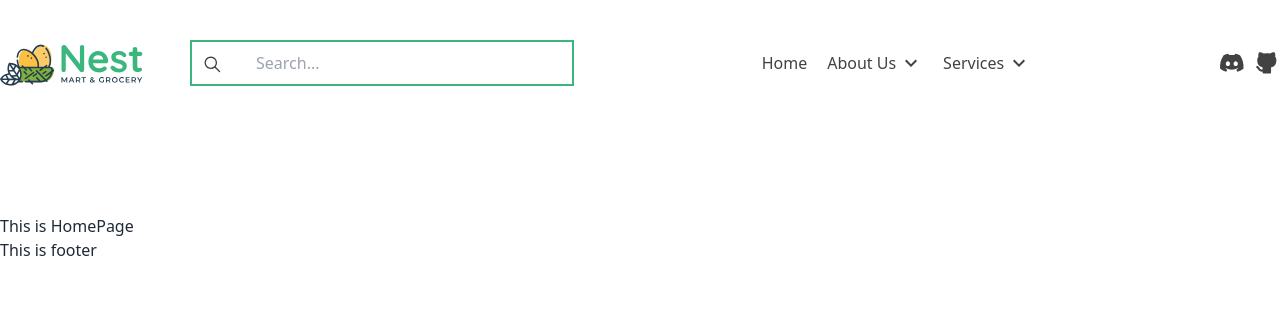
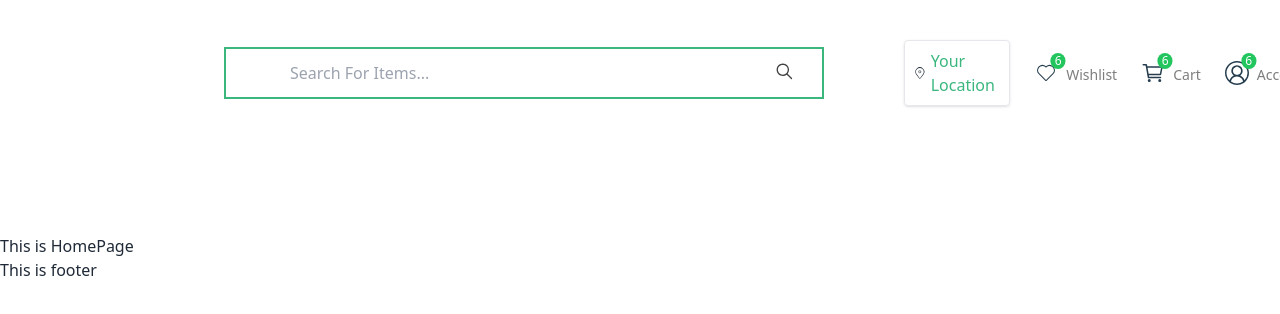
Before and after one commit to emonkhan500/E-Mart-Client, a React (Vite) app: page / in a window 1280 px wide. Shown: the top 314 px of the page. Built offline with nearby package versions, Linux system fonts and the light colour scheme.

Commit message:
nav 80% design complete

```diff
--- a/src/Shared/Nav/Nav.jsx
+++ b/src/Shared/Nav/Nav.jsx
@@ -1,276 +1,196 @@
 import React, { useState } from "react";
-import logo from "../../assets/logo.svg"
+import logo from "../../assets/logo.svg";
 
 // react icons
 import { IoIosArrowDown, IoIosSearch } from "react-icons/io";
-import { FaDiscord } from "react-icons/fa";
-import { TbBrandGithubFilled } from "react-icons/tb";
-import { CiMenuFries } from "react-icons/ci";
-import { MdDashboardCustomize, MdKeyboardArrowDown } from "react-icons/md";
+import { CiHeart, CiLocationOn, CiMenuFries } from "react-icons/ci";
+import { MdDashboardCustomize } from "react-icons/md";
 import { BsArrowRight } from "react-icons/bs";
 import { CgIfDesign } from "react-icons/cg";
 import { FaCubesStacked } from "react-icons/fa6";
+import { IoCartOutline } from "react-icons/io5";
+import { VscAccount } from "react-icons/vsc";
 
-const ResponsiveNavbar = () => {
+const Nav = () => {
   const [mobileAboutUsOpen, setMobileAboutUsOpen] = useState(false);
   const [mobileServiceOpen, setMobileServiceOpen] = useState(false);
   const [mobileSidebarOpen, setMobileSidebarOpen] = useState(false);
 
   return (
-    <nav className="flex items-center justify-between w-full relative h-auto mt-10 mb-32">
-      {/* logo */}
-      <div className="flex gap-10">
-      <img
-    src={logo}
-        alt="logo"
-        className="w-[150px] "
-      />
-      <div className="relative md:flex hidden">
-          <input
-            className=" w-96 py-1.5 pr-4 border-2 border-[#3BB77E] pl-16 outline-none "
-            placeholder="Search..."
-          />
-          <IoIosSearch className="absolute top-[14px] left-3 text-[#424242] text-[1.3rem]" />
-        </div>
-      </div>
-
-      {/* nav links */}
-      <ul className="items-center gap-[20px] text-[1rem] text-[#424242] md:flex hidden">
-        <li className="transition-all duration-500 cursor-pointer hover:text-[#3B9DF8] capitalize">
-          home
-        </li>
-
-        {/* about us mega menu */}
-        <li className=" transition-all duration-500 cursor-pointer hover:text-[#3B9DF8] capitalize flex items-center gap-[3px] group relative">
-          about us
-          <MdKeyboardArrowDown className="text-[1.5rem] text-[#424242] group-hover:text-[#3B9DF8] transition-all duration-500 group-hover:rotate-[180deg]" />
-          <article className="p-6 bg-white rounded-md boxShadow w-[500px] absolute top-[40px] z-[-1] left-[-100px] group-hover:translate-y-0 translate-y-[-20px] group-hover:opacity-100 opacity-0 group-hover:z-30 transition-all duration-300">
-            <div className="grid grid-cols-2">
-              <ul className="flex flex-col gap-[7px] text-[#424242]">
-                <li className="flex items-center gap-[7px] hover:text-[#3B9DF8] transition-all duration-300">
-                  <BsArrowRight className="text-[#424242] text-[0.9rem]" />{" "}
-                  Company Details
-                </li>
-                <li className="flex items-center gap-[7px] hover:text-[#3B9DF8] transition-all duration-300">
-                  <BsArrowRight className="text-[#424242] text-[0.9rem]" />
-                  Company Location
-                </li>
-                <li className="flex items-center gap-[7px] hover:text-[#3B9DF8] transition-all duration-300">
-                  <BsArrowRight className="text-[#424242] text-[0.9rem]" />
-                  Team Members
-                </li>
-                <li className="flex items-center gap-[7px] hover:text-[#3B9DF8] transition-all duration-300">
-                  <BsArrowRight className="text-[#424242] text-[0.9rem]" />{" "}
-                  Office Tour
-                </li>
-              </ul>
-
-              <div className="flex flex-col gap-[10px] border-l border-[#e5eaf2] pl-[30px]">
-                <div className="flex items-center gap-[10px] text-[1rem] text-[#424242]">
-                  <MdDashboardCustomize className="bg-blue-200 text-blue-900 p-1.5 rounded-full text-[2rem]" />
-                  Full Customize
-                </div>
-
-                <div className="flex items-center gap-[10px] text-[1rem] text-[#424242]">
-                  <CgIfDesign className="bg-orange-200 text-orange-800 p-1.5 rounded-full text-[2rem]" />
-                  Modern Design
-                </div>
-
-                <div className="flex items-center gap-[10px] text-[1rem] text-[#424242]">
-                  <FaCubesStacked className="bg-yellow-200 text-yellow-800 p-1.5 rounded-full text-[2rem]" />
-                  Well Stacktured
-                </div>
-              </div>
-            </div>
-
-
-          </article>
-        </li>
-
-        {/* service mega menu */}
-        <li className="transition-all duration-500 cursor-pointer hover:text-[#3B9DF8] capitalize group relative flex items-center gap-[3px]">
-          services
-          <MdKeyboardArrowDown className="text-[1.5rem] text-[#424242] group-hover:text-[#3B9DF8] transition-all duration-500 group-hover:rotate-[180deg]" />
-          <article className="p-6 bg-white rounded-md w-[500px] absolute top-[40px] z-[-1] left-[-150px] group-hover:translate-y-0 translate-y-[-20px] group-hover:opacity-100 opacity-0 group-hover:z-30 transition-all duration-300">
-            <div className="grid grid-cols-2">
-              <ul className="flex flex-col gap-[7px] text-[#424242]">
-                <li className="flex items-center gap-[7px] hover:text-[#3B9DF8] transition-all duration-300">
-                  <BsArrowRight className="text-[#424242] text-[0.9rem]" />{" "}
-                  Company Details
-                </li>
-                <li className="flex items-center gap-[7px] hover:text-[#3B9DF8] transition-all duration-300">
-                  <BsArrowRight className="text-[#424242] text-[0.9rem]" />
-                  Company Location
-                </li>
-                <li className="flex items-center gap-[7px] hover:text-[#3B9DF8] transition-all duration-300">
-                  <BsArrowRight className="text-[#424242] text-[0.9rem]" />
-                  Team Members
-                </li>
-                <li className="flex items-center gap-[7px] hover:text-[#3B9DF8] transition-all duration-300">
-                  <BsArrowRight className="text-[#424242] text-[0.9rem]" />{" "}
-                  Office Tour
-                </li>
-              </ul>
-
-              <div className="flex flex-col gap-[10px] border-l border-[#e5eaf2] pl-[30px]">
-                <div className="flex items-center gap-[10px] text-[1rem] text-[#424242]">
-                  <MdDashboardCustomize className="bg-blue-200 text-blue-900 p-1.5 rounded-full text-[2rem]" />
-                  Full Customize
-                </div>
-
-                <div className="flex items-center gap-[10px] text-[1rem] text-[#424242]">
-                  <CgIfDesign className="bg-orange-200 text-orange-800 p-1.5 rounded-full text-[2rem]" />
-                  Modern Design
-                </div>
-
-                <div className="flex items-center gap-[10px] text-[1rem] text-[#424242]">
-                  <FaCubesStacked className="bg-yellow-200 text-yellow-800 p-1.5 rounded-full text-[2rem]" />
-                  Well Stacktured
-                </div>
-              </div>
-            </div>
-
-
-          </article>
-        </li>
-      </ul>
-
-      <div className="flex items-center gap-[10px]">
-        <FaDiscord className="text-[1.6rem] text-[#424242] cursor-pointer hover:text-[#3B9DF8] transition-all duration-500 " />
-        <TbBrandGithubFilled className="text-[1.6rem] text-[#424242] cursor-pointer hover:text-[#3B9DF8] transition-all duration-500" />
-
+    <nav className=" flex items-center gap-8 lg:gap-20 mx-auto  h-auto mt-10 mb-32">
+      {/* small menu */}
+      <div>
         <CiMenuFries
-          className="text-[1.6rem] text-[#424242]c cursor-pointer md:hidden flex"
+          className="text-[1.6rem]  md:pl-0 text-[#424242]c cursor-pointer md:hidden flex"
           onClick={() => setMobileSidebarOpen(!mobileSidebarOpen)}
         />
       </div>
 
-      {/* mobile sidebar */}
-      <aside
-        className={` ${
-          mobileSidebarOpen
-            ? "translate-x-0 opacity-100 z-20"
-            : "translate-x-[200px] opacity-0 z-[-1]"
-        } md:hidden bg-white boxShadow p-4 text-center absolute top-[55px] right-0 sm:w-[300px] w-full rounded-md transition-all duration-300`}
-      >
-        <ul className="items-start gap-[20px] text-[1rem] text-gray-600 flex flex-col">
-          <li className="hover:text-[#3B9DF8] group transition-all duration-500 cursor-pointer capitalize flex items-center gap-[10px]">
-            Home
-          </li>
+      {/* logo */}
 
-          <li
-            onClick={() => setMobileAboutUsOpen(!mobileAboutUsOpen)}
-            className="hover:text-[#3B9DF8] group transition-all duration-500 cursor-pointer capitalize flex items-center gap-[10px]"
-          >
-            About Us
-            <IoIosArrowDown
-              className={`${
-                mobileAboutUsOpen ? "rotate-[180deg]" : "rotate-0"
-              } text-gray-600 group-hover:text-[#3B9DF8] transition-all duration-300`}
-            />
-          </li>
-
-          {/* about us mega menu */}
-          <div
-            className={`${
-              mobileAboutUsOpen ? "block" : "hidden"
-            } group font-[500] ml-6`}
-          >
-            <ul className="flex flex-col gap-[7px] text-[#424242]">
-              <li className="flex items-center gap-[7px] hover:text-[#3B9DF8] transition-all duration-300">
-                <BsArrowRight className="text-[#424242] text-[0.9rem]" />{" "}
-                Company Details
-              </li>
-              <li className="flex items-center gap-[7px] hover:text-[#3B9DF8] transition-all duration-300">
-                <BsArrowRight className="text-[#424242] text-[0.9rem]" />
-                Company Location
-              </li>
-              <li className="flex items-center gap-[7px] hover:text-[#3B9DF8] transition-all duration-300">
-                <BsArrowRight className="text-[#424242] text-[0.9rem]" />
-                Team Members
-              </li>
-              <li className="flex items-center gap-[7px] hover:text-[#3B9DF8] transition-all duration-300">
-                <BsArrowRight className="text-[#424242] text-[0.9rem]" /> Office
-                Tour
-              </li>
-            </ul>
-
-            <div className="flex flex-col gap-[10px] mt-4">
-              <div className="flex items-center gap-[10px] text-[1rem] text-[#424242]">
-                <MdDashboardCustomize className="bg-blue-200 text-blue-900 p-1.5 rounded-full text-[2rem]" />
-                Full Customize
+      <div className="">
+      <img src={logo} alt="logo" className="w-32 md:w-[150px] lg:w-[200px] lg:pr-16" />
       </div>
 
-              <div className="flex items-center gap-[10px] text-[1rem] text-[#424242]">
-                <CgIfDesign className="bg-orange-200 text-orange-800 p-1.5 rounded-full text-[2rem]" />
-                Modern Design
+      <div className="">
+
+        <div className="relative md:flex items-center justify-center hidden">
+          <input
+            className=" md:w-[450px] lg:w-[600px] py-3 pr-4 border-2 border-[#3BB77E] lg:pl-16 outline-none "
+            placeholder="Search For Items..."
+          />
+          <IoIosSearch className="absolute top-[14px] md:left-[400px] lg:left-[550px] text-[#424242] text-[1.3rem]" />
+        </div>
+      </div>
+      {/* location icon div */}
+      <div className="flex items-center gap-2 md:gap-6">
+        <div className=" border rounded px-2 py-2 shadow hidden lg:flex gap-1 items-center justify-center ">
+          <CiLocationOn className="text-xl" />
+          <h1 className="text-[#3BB77E]">Your Location</h1>
+        </div>
+        {/*wishlist icon */}
+        <div className="flex gap-2 items-center justify-center">
+          <div className="indicator">
+            <span className="indicator-item rounded-full bg-green-500 text-xs px-1 text-white">
+              6
+            </span>
+            <button>
+              <CiHeart className="text-2xl font-extrabold text-[#253D4E] cursor-pointer hover:text-[#3B9DF8] transition-all duration-500 " />
+            </button>
+          </div>
+          <h1 className="mt-1 text-sm text-[#7E7E7E] hidden md:flex">Wishlist</h1>
         </div>
 
-              <div className="flex items-center gap-[10px] text-[1rem] text-[#424242]">
-                <FaCubesStacked className="bg-yellow-200 text-yellow-800 p-1.5 rounded-full text-[2rem]" />
-                Well Stacktured
+        {/* cart icon */}
+        <div className="flex gap-2 items-center justify-center">
+          <div className="indicator">
+            <span className="indicator-item rounded-full bg-green-500 text-xs px-1 text-white">
+              6
+            </span>
+            <button>
+              <IoCartOutline className="text-2xl font-extrabold text-[#253D4E] cursor-pointer hover:text-[#3B9DF8] transition-all duration-500 " />
+            </button>
           </div>
+          <h1 className="mt-1 text-sm text-[#7E7E7E] hidden md:flex">Cart</h1>
+        </div>
+
+        {/* account icon */}
+        <div className="  md:flex gap-2 items-center justify-center">
+          <div className="indicator">
+            <span className="indicator-item rounded-full bg-green-500 text-xs px-1 text-white">
+              6
+            </span>
+            <button>
+              <VscAccount className="text-2xl font-extrabold text-[#253D4E] cursor-pointer hover:text-[#3B9DF8] transition-all duration-500 " />
+            </button>
+          </div>
+          <h1 className="mt-1 text-sm text-[#7E7E7E] hidden md:flex">Account</h1>
         </div>
       </div>
 
-          <li
-            onClick={() => setMobileServiceOpen(!mobileServiceOpen)}
-            className="hover:text-[#3B9DF8] group transition-all duration-500 cursor-pointer capitalize flex items-center gap-[10px]"
-          >
-            Service
-            <IoIosArrowDown
-              className={`${
-                mobileServiceOpen ? "rotate-0" : "rotate-[180deg]"
-              } text-gray-600 group-hover:text-[#3B9DF8] transition-all duration-300`}
-            />
-          </li>
+      {/* mobile sidebar */}
 
-          {/* service mega menu */}
-          <div
-            className={`${
-              mobileServiceOpen ? "hidden" : "block"
-            } font-[500] ml-6`}
-          >
-            <ul className="flex flex-col gap-[7px] text-[#424242]">
-              <li className="flex items-center gap-[7px] hover:text-[#3B9DF8] transition-all duration-300">
-                <BsArrowRight className="text-[#424242] text-[0.9rem]" />{" "}
-                Company Details
-              </li>
-              <li className="flex items-center gap-[7px] hover:text-[#3B9DF8] transition-all duration-300">
-                <BsArrowRight className="text-[#424242] text-[0.9rem]" />
-                Company Location
-              </li>
-              <li className="flex items-center gap-[7px] hover:text-[#3B9DF8] transition-all duration-300">
-                <BsArrowRight className="text-[#424242] text-[0.9rem]" />
-                Team Members
-              </li>
-              <li className="flex items-center gap-[7px] hover:text-[#3B9DF8] transition-all duration-300">
-                <BsArrowRight className="text-[#424242] text-[0.9rem]" /> Office
-                Tour
-              </li>
-            </ul>
-
-            <div className="flex flex-col gap-[10px] mt-4">
-              <div className="flex items-center gap-[10px] text-[1rem] text-[#424242]">
-                <MdDashboardCustomize className="bg-blue-200 text-blue-900 p-1.5 rounded-full text-[2rem]" />
-                Full Customize
-              </div>
-
-              <div className="flex items-center gap-[10px] text-[1rem] text-[#424242]">
-                <CgIfDesign className="bg-orange-200 text-orange-800 p-1.5 rounded-full text-[2rem]" />
-                Modern Design
-              </div>
-
-              <div className="flex items-center gap-[10px] text-[1rem] text-[#424242]">
-                <FaCubesStacked className="bg-yellow-200 text-yellow-800 p-1.5 rounded-full text-[2rem]" />
-                Well Stacktured
-              </div>
-            </div>
-          </div>
-        </ul>
-      </aside>
     </nav>
   );
 };
 
-export default ResponsiveNavbar;
+export default Nav;
+
+// {/* nav links */}
+// <ul className="items-center gap-[20px] text-[1rem] text-[#424242] md:flex hidden">
+// <li className="transition-all duration-500 cursor-pointer hover:text-[#3B9DF8] capitalize">
+//   home
+// </li>
+
+// {/* about us mega menu */}
+// <li className=" transition-all duration-500 cursor-pointer hover:text-[#3B9DF8] capitalize flex items-center gap-[3px] group relative">
+//   about us
+//   <MdKeyboardArrowDown className="text-[1.5rem] text-[#424242] group-hover:text-[#3B9DF8] transition-all duration-500 group-hover:rotate-[180deg]" />
+//   <article className="p-6 bg-white rounded-md boxShadow w-[500px] absolute top-[40px] z-[-1] left-[-100px] group-hover:translate-y-0 translate-y-[-20px] group-hover:opacity-100 opacity-0 group-hover:z-30 transition-all duration-300">
+//     <div className="grid grid-cols-2">
+//       <ul className="flex flex-col gap-[7px] text-[#424242]">
+//         <li className="flex items-center gap-[7px] hover:text-[#3B9DF8] transition-all duration-300">
+//           <BsArrowRight className="text-[#424242] text-[0.9rem]" />{" "}
+//           Company Details
+//         </li>
+//         <li className="flex items-center gap-[7px] hover:text-[#3B9DF8] transition-all duration-300">
+//           <BsArrowRight className="text-[#424242] text-[0.9rem]" />
+//           Company Location
+//         </li>
+//         <li className="flex items-center gap-[7px] hover:text-[#3B9DF8] transition-all duration-300">
+//           <BsArrowRight className="text-[#424242] text-[0.9rem]" />
+//           Team Members
+//         </li>
+//         <li className="flex items-center gap-[7px] hover:text-[#3B9DF8] transition-all duration-300">
+//           <BsArrowRight className="text-[#424242] text-[0.9rem]" />{" "}
+//           Office Tour
+//         </li>
+//       </ul>
+
+//       <div className="flex flex-col gap-[10px] border-l border-[#e5eaf2] pl-[30px]">
+//         <div className="flex items-center gap-[10px] text-[1rem] text-[#424242]">
+//           <MdDashboardCustomize className="bg-blue-200 text-blue-900 p-1.5 rounded-full text-[2rem]" />
+//           Full Customize
+//         </div>
+
+//         <div className="flex items-center gap-[10px] text-[1rem] text-[#424242]">
+//           <CgIfDesign className="bg-orange-200 text-orange-800 p-1.5 rounded-full text-[2rem]" />
+//           Modern Design
+//         </div>
+
+//         <div className="flex items-center gap-[10px] text-[1rem] text-[#424242]">
+//           <FaCubesStacked className="bg-yellow-200 text-yellow-800 p-1.5 rounded-full text-[2rem]" />
+//           Well Stacktured
+//         </div>
+//       </div>
+//     </div>
+
+//   </article>
+// </li>
+
+// {/* service mega menu */}
+// <li className="transition-all duration-500 cursor-pointer hover:text-[#3B9DF8] capitalize group relative flex items-center gap-[3px]">
+//   services
+//   <MdKeyboardArrowDown className="text-[1.5rem] text-[#424242] group-hover:text-[#3B9DF8] transition-all duration-500 group-hover:rotate-[180deg]" />
+//   <article className="p-6 bg-white rounded-md w-[500px] absolute top-[40px] z-[-1] left-[-150px] group-hover:translate-y-0 translate-y-[-20px] group-hover:opacity-100 opacity-0 group-hover:z-30 transition-all duration-300">
+//     <div className="grid grid-cols-2">
+//       <ul className="flex flex-col gap-[7px] text-[#424242]">
+//         <li className="flex items-center gap-[7px] hover:text-[#3B9DF8] transition-all duration-300">
+//           <BsArrowRight className="text-[#424242] text-[0.9rem]" />{" "}
+//           Company Details
+//         </li>
+//         <li className="flex items-center gap-[7px] hover:text-[#3B9DF8] transition-all duration-300">
+//           <BsArrowRight className="text-[#424242] text-[0.9rem]" />
+//           Company Location
+//         </li>
+//         <li className="flex items-center gap-[7px] hover:text-[#3B9DF8] transition-all duration-300">
+//           <BsArrowRight className="text-[#424242] text-[0.9rem]" />
+//           Team Members
+//         </li>
+//         <li className="flex items-center gap-[7px] hover:text-[#3B9DF8] transition-all duration-300">
+//           <BsArrowRight className="text-[#424242] text-[0.9rem]" />{" "}
+//           Office Tour
+//         </li>
+//       </ul>
+
+//       <div className="flex flex-col gap-[10px] border-l border-[#e5eaf2] pl-[30px]">
+//         <div className="flex items-center gap-[10px] text-[1rem] text-[#424242]">
+//           <MdDashboardCustomize className="bg-blue-200 text-blue-900 p-1.5 rounded-full text-[2rem]" />
+//           Full Customize
+//         </div>
+
+//         <div className="flex items-center gap-[10px] text-[1rem] text-[#424242]">
+//           <CgIfDesign className="bg-orange-200 text-orange-800 p-1.5 rounded-full text-[2rem]" />
+//           Modern Design
+//         </div>
+
+//         <div className="flex items-center gap-[10px] text-[1rem] text-[#424242]">
+//           <FaCubesStacked className="bg-yellow-200 text-yellow-800 p-1.5 rounded-full text-[2rem]" />
+//           Well Stacktured
+//         </div>
+//       </div>
+//     </div>
+
+//   </article>
+// </li>
+// </ul>
```
Lines whose indentation alone changed are shown as unchanged.
